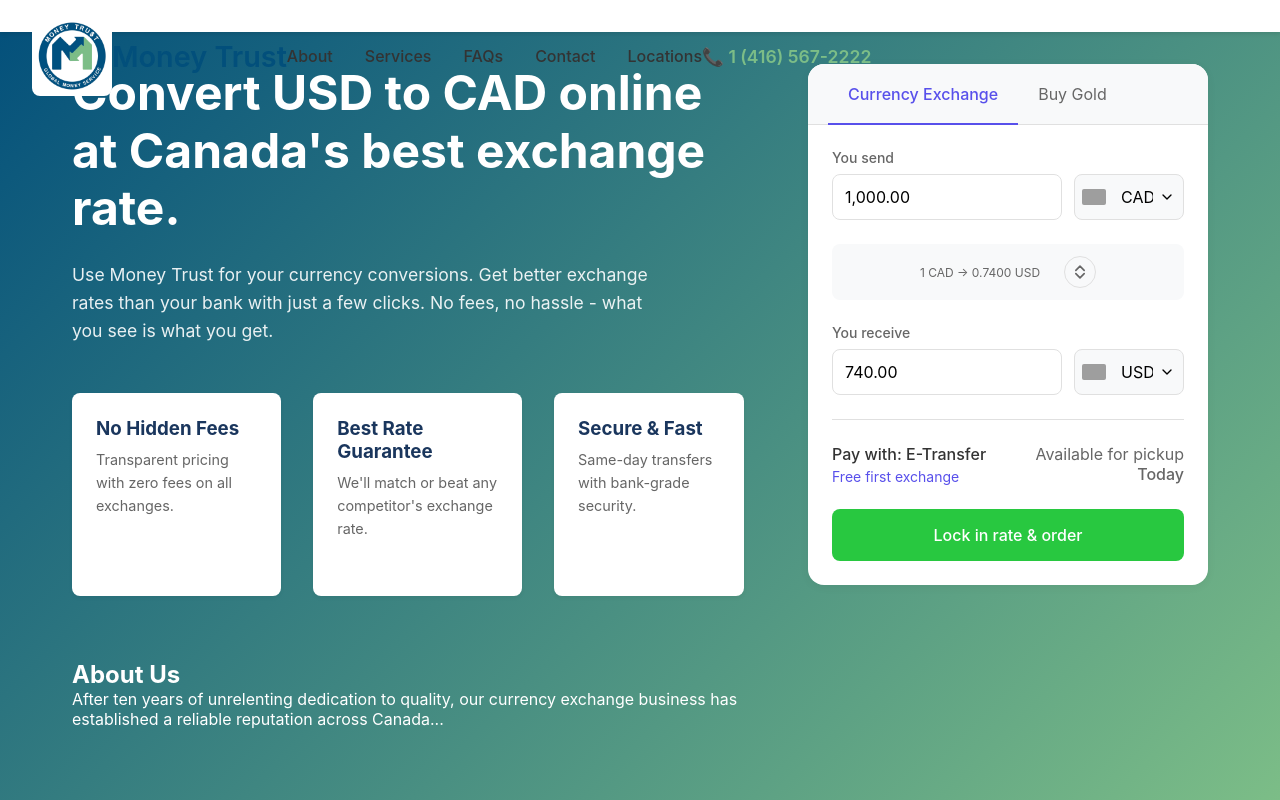
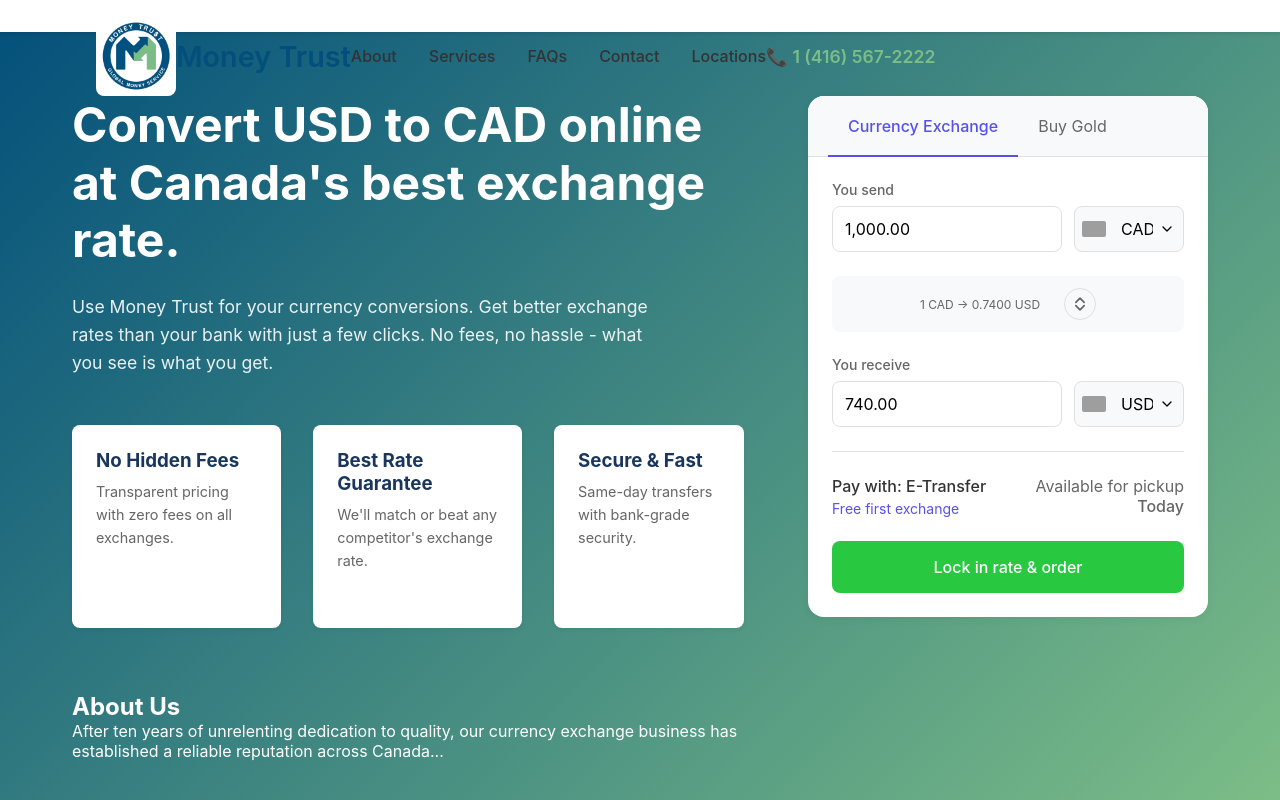
Before and after one commit to finashconsulting/money-trust, a website: page index.html in a window 1280 px wide. Drawn offline with nearby package versions, Linux system fonts and the light colour scheme; no server answers; grey boxes are pictures that could not be loaded.

Commit message:
Update main.css

```diff
--- a/css/main.css
+++ b/css/main.css
@@ -43,9 +43,9 @@
 	color:white;
 	    background-color: white;  /* Changed from blue to white */
 
-    padding: 1rem 2rem;
+    padding: 1rem 6rem;
     box-shadow: 0 2px 4px rgba(0,0,0,0.1);
-    margin-bottom: 2rem;
+    margin-bottom: 4rem;
 }
 
 .header-content {
```
